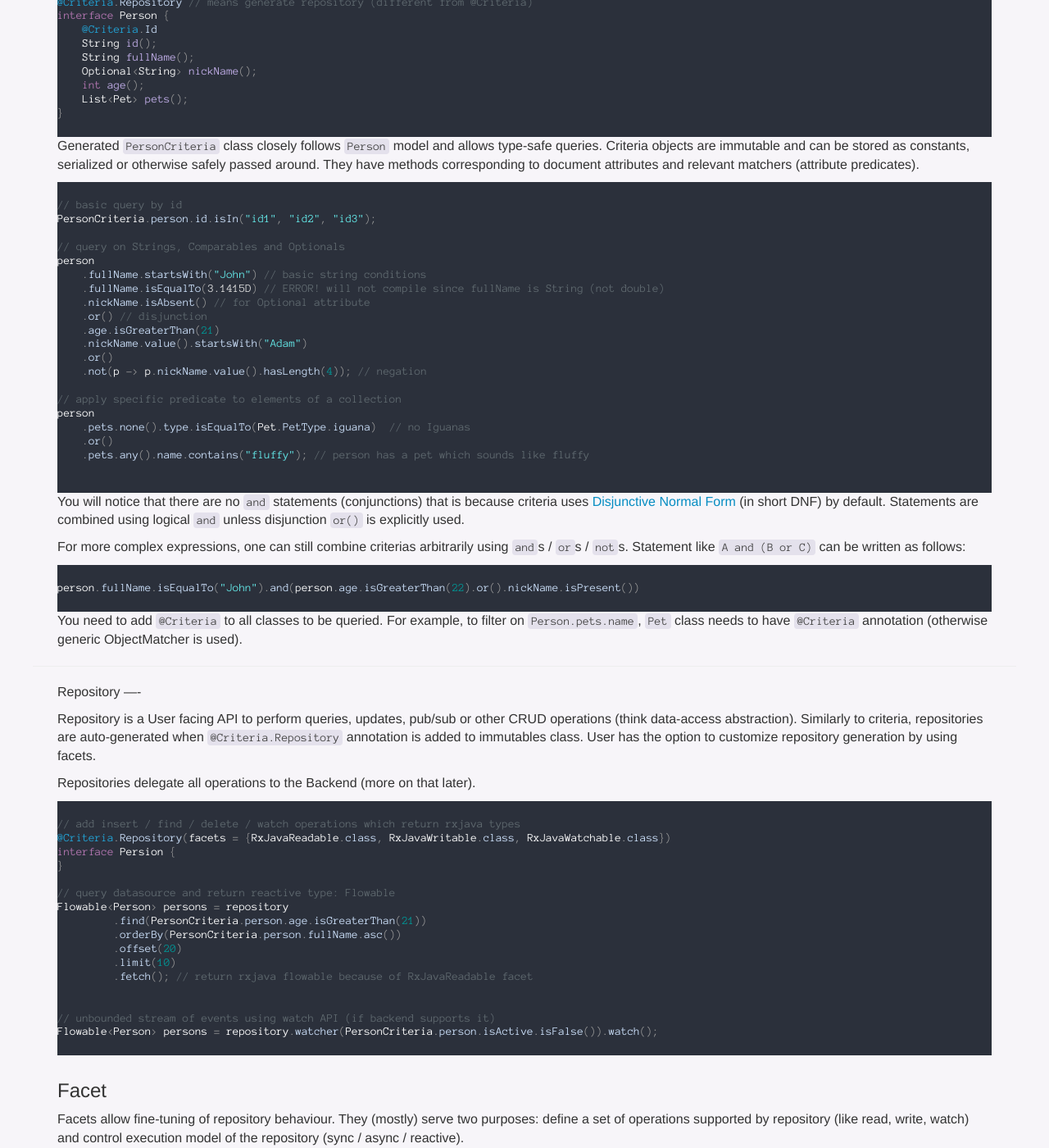
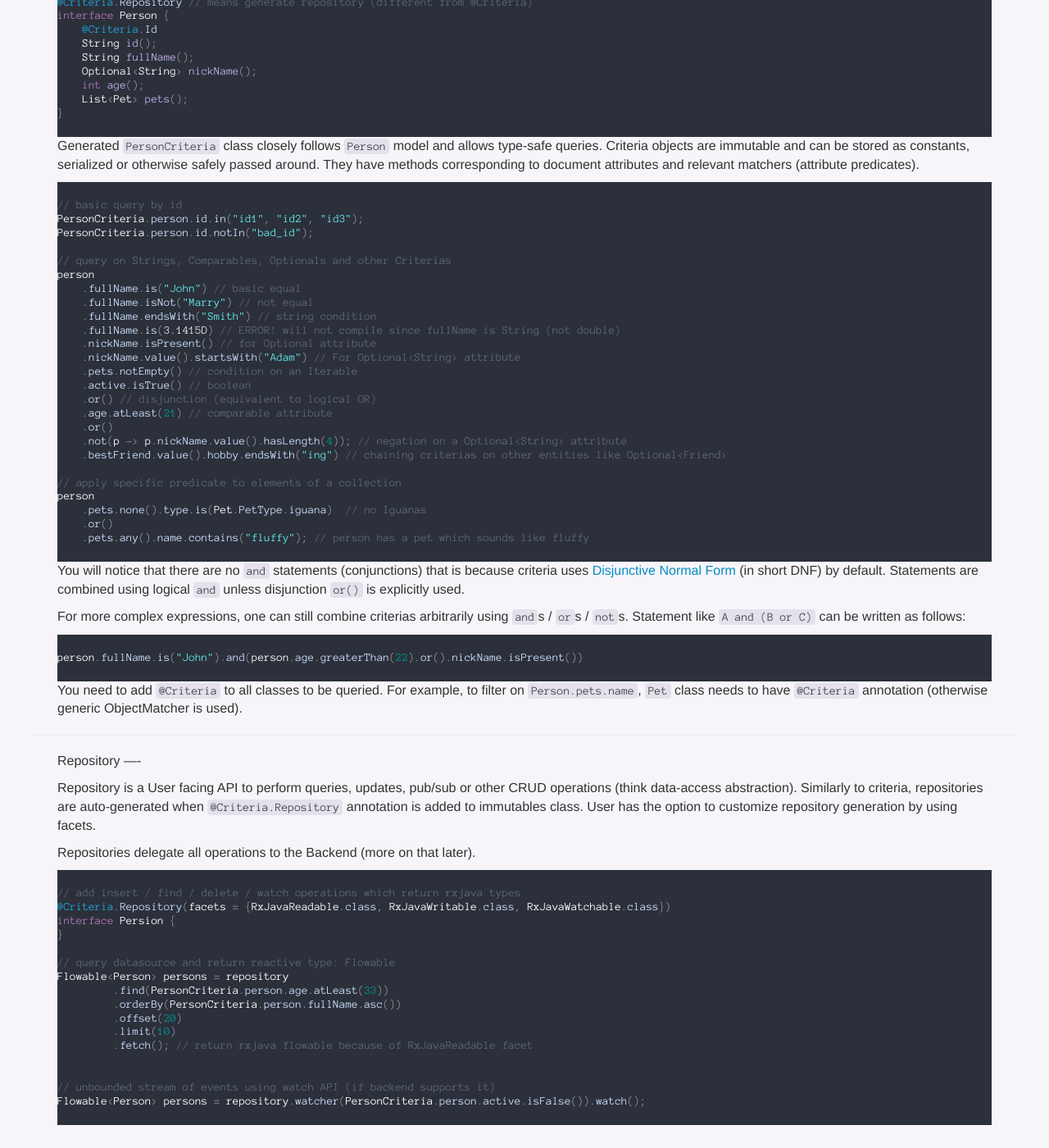
Before and after one commit to immutables/immutables.github.io, a Jekyll site: the page built from criteria.md, in a window 1280 px wide and 1400 px high, scrolled down 851 px. Shown: the whole window at 82% size. Built offline with Jekyll 4.4.1, drawn with Linux system fonts in a browser that asks for light colours; nearby versions of some CDN libraries; Markdown is read by kramdown in place of the engine named in the settings.

Commit message:
Add more matcher examples to criteria query

````diff
--- a/criteria.md
+++ b/criteria.md
@@ -42,25 +42,30 @@ Generated `PersonCriteria` class closely follows `Person` model and allows type-
 
 ```java
 // basic query by id
-PersonCriteria.person.id.isIn("id1", "id2", "id3");
+PersonCriteria.person.id.in("id1", "id2", "id3");
+PersonCriteria.person.id.notIn("bad_id");
 
-// query on Strings, Comparables and Optionals
+// query on Strings, Comparables, Optionals and other Criterias
 person
-    .fullName.startsWith("John") // basic string conditions
-    .fullName.isEqualTo(3.1415D) // ERROR! will not compile since fullName is String (not double)
-    .nickName.isAbsent() // for Optional attribute
-    .or() // disjunction
-    .age.isGreaterThan(21)
-    .nickName.value().startsWith("Adam")
+    .fullName.is("John") // basic equal
+    .fullName.isNot("Marry") // not equal
+    .fullName.endsWith("Smith") // string condition
+    .fullName.is(3.1415D) // ERROR! will not compile since fullName is String (not double)
+    .nickName.isPresent() // for Optional attribute
+    .nickName.value().startsWith("Adam") // For Optional<String> attribute
+    .pets.notEmpty() // condition on an Iterable
+    .active.isTrue() // boolean
+    .or() // disjunction (equivalent to logical OR)
+    .age.atLeast(21) // comparable attribute
     .or()
-    .not(p -> p.nickName.value().hasLength(4)); // negation
+    .not(p -> p.nickName.value().hasLength(4)); // negation on a Optional<String> attribute
+    .bestFriend.value().hobby.endsWith("ing") // chaining criterias on other entities like Optional<Friend>
 
 // apply specific predicate to elements of a collection
 person
-    .pets.none().type.isEqualTo(Pet.PetType.iguana)  // no Iguanas
+    .pets.none().type.is(Pet.PetType.iguana)  // no Iguanas
     .or()
     .pets.any().name.contains("fluffy"); // person has a pet which sounds like fluffy
-
 ```
 
 You will notice that there are no `and` statements (conjunctions) that is because criteria uses
@@ -71,7 +76,7 @@ For more complex expressions, one can still combine criterias arbitrarily using
 Statement like `A and (B or C)` can be written as follows:
 
 ```java
-person.fullName.isEqualTo("John").and(person.age.isGreaterThan(22).or().nickName.isPresent())
+person.fullName.is("John").and(person.age.greaterThan(22).or().nickName.isPresent())
 ```
 
 You need to add `@Criteria` to all classes to be queried. For example, to filter on `Person.pets.name`,
@@ -95,7 +100,7 @@ interface Persion {
 
 // query datasource and return reactive type: Flowable
 Flowable<Person> persons = repository
-         .find(PersonCriteria.person.age.isGreaterThan(21))
+         .find(PersonCriteria.person.age.atLeast(33))
          .orderBy(PersonCriteria.person.fullName.asc())
          .offset(20)
          .limit(10)
@@ -103,7 +108,7 @@ Flowable<Person> persons = repository
 
 
 // unbounded stream of events using watch API (if backend supports it)
-Flowable<Person> persons = repository.watcher(PersonCriteria.person.isActive.isFalse()).watch();
+Flowable<Person> persons = repository.watcher(PersonCriteria.person.active.isFalse()).watch();
 ```
 
 ### Facet
````
